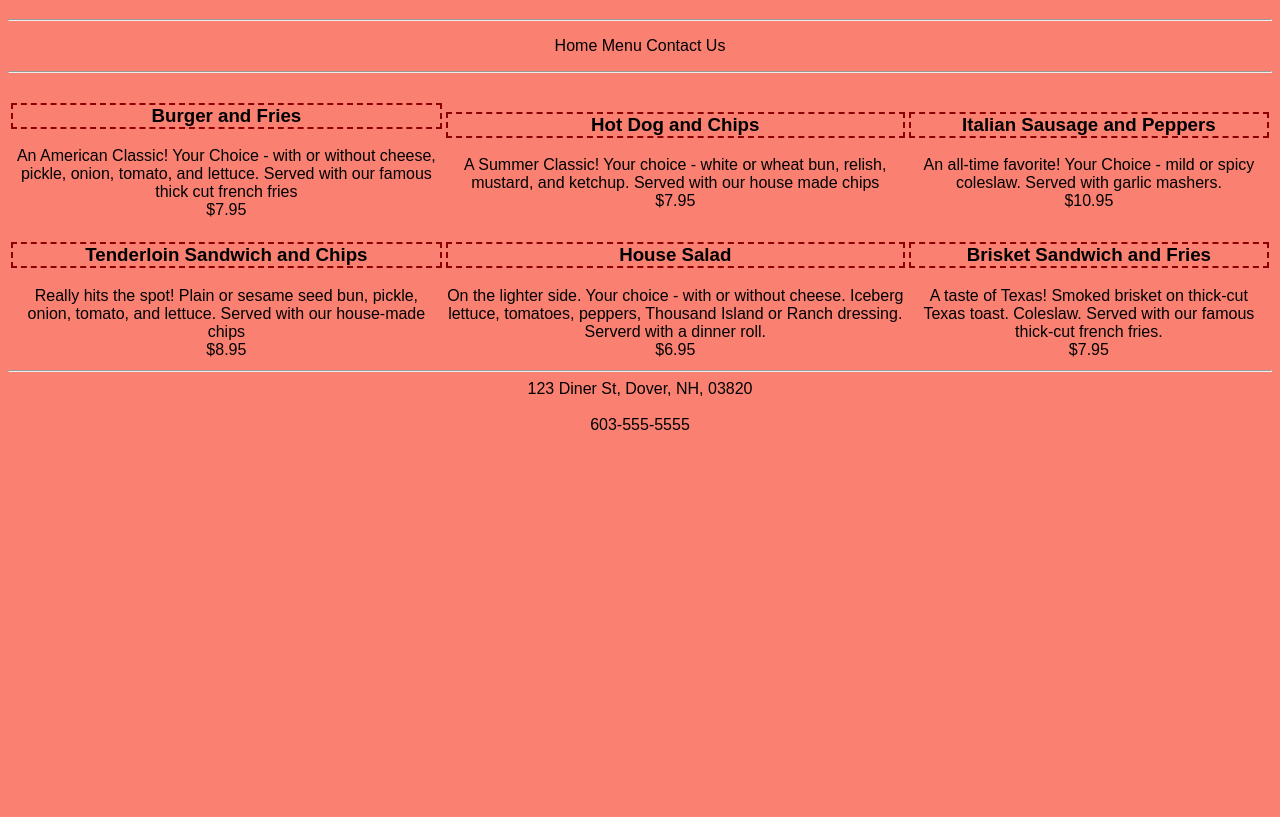
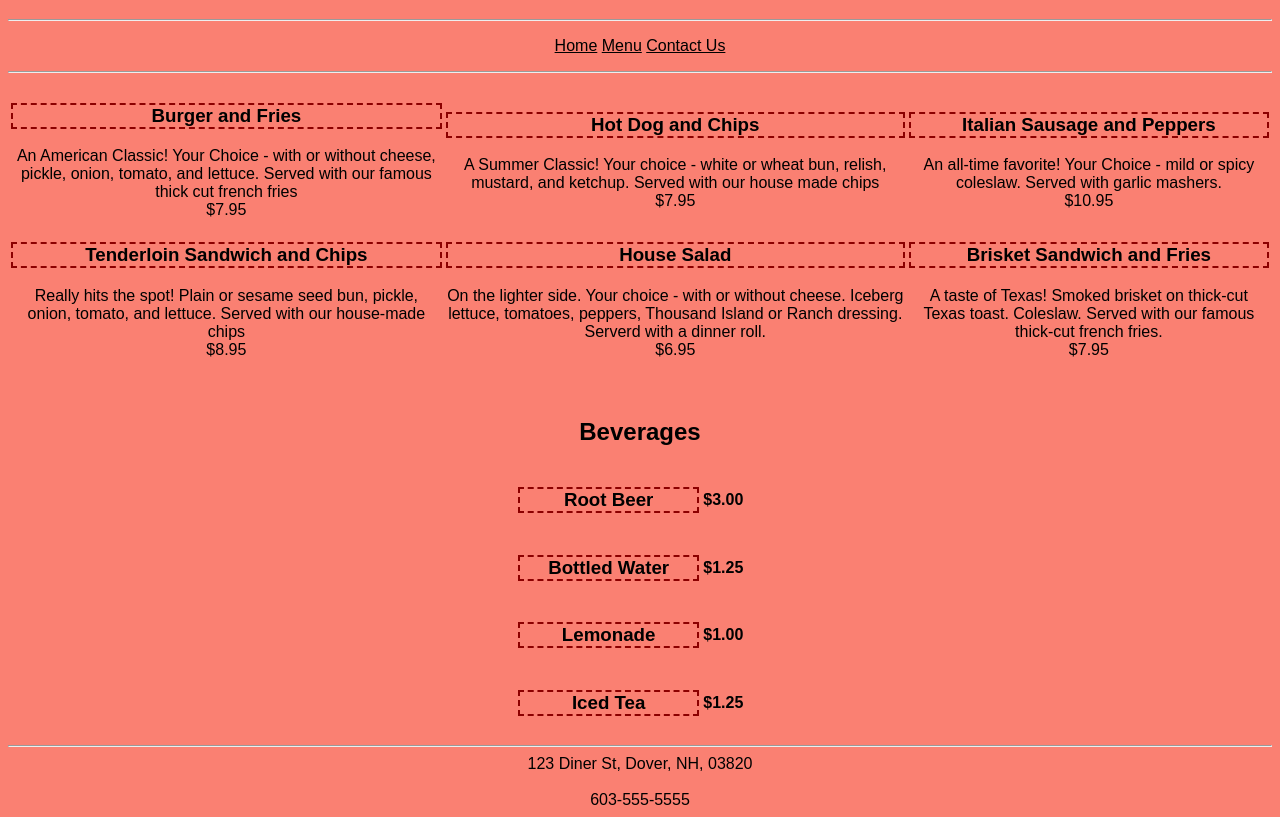
Before and after one commit to rjmur/gfc-training, a plain HTML site: page menu.html in a window 1280 px wide. Shown: the part 61-878 px from the top of the page. Before the commit the page ends 800 px from the top, so only its background shows below. Drawn offline with Linux system fonts and the light colour scheme.

Commit message:
restaurant v4

```diff
--- a/menu.html
+++ b/menu.html
@@ -6,17 +6,7 @@
     rel="stylesheet"
     type="text/css"/>
     <style>
-        a {
-            color: black;
-            text-decoration: none;
-        }
-        a:hover {
-            color: transparent;
-        }
-        a:visited {
-            color:darkred;
-        }
-        h3 {
+       h3 {
             border: 2px darkred dashed;
         }
   </style>
@@ -62,6 +52,41 @@
             A taste of Texas! Smoked brisket on thick-cut Texas toast. Coleslaw. Served with our famous thick-cut french fries.<br />$7.95
             </td>
     	</tr>
+    </table><br/><br/>
+    <table width="250" align="center">
+    	<caption><h2>Beverages</h2></caption>
+        <tr>
+        	<td align="center">
+            <h3>Root Beer</h3>
+            </td>
+            <td align="left">
+            <h4>$3.00</h4>
+            </td>
+        </tr>
+        <tr>
+        	<td align="center">
+            <h3>Bottled Water</h3>
+            </td>
+            <td align="left">
+            <h4>$1.25</h4>
+            </td>
+        </tr>
+        <tr>
+        	<td align="center">
+            <h3>Lemonade</h3>
+            </td>
+            <td align="left">
+            <h4>$1.00</h4>
+            </td>
+        </tr>
+        <tr>
+        	<td align="center">
+            <h3>Iced Tea</h3>
+            </td>
+            <td align="left">
+            <h4>$1.25</h4>
+            </td>
+        </tr>
     </table>
     <hr>
     <footer>
--- a/restaurantstyles.css
+++ b/restaurantstyles.css
@@ -10,3 +10,16 @@ hr.style1 {
 footer {
      text-align: center;
 }
+a {
+     color: black;
+}
+a:hover {
+     color: black;
+     font-weight: bold;
+}
+a:visited {
+     color:darkred;
+}
+a:active {
+    text-decoration: none;
+}
```
Also changed, not shown: contact.html (+0 -10 lines), index.html (+1 -11 lines), 1 other file. Lines whose indentation alone changed are shown as unchanged.
